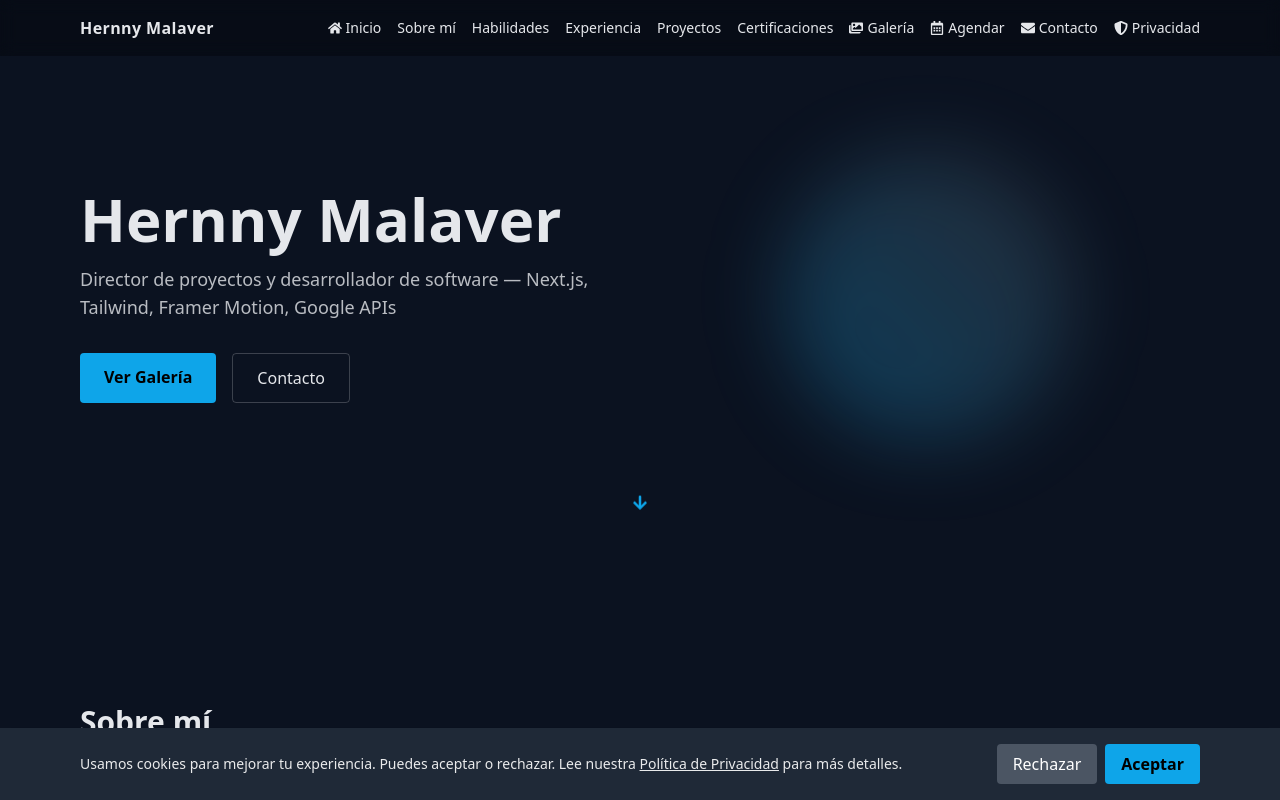
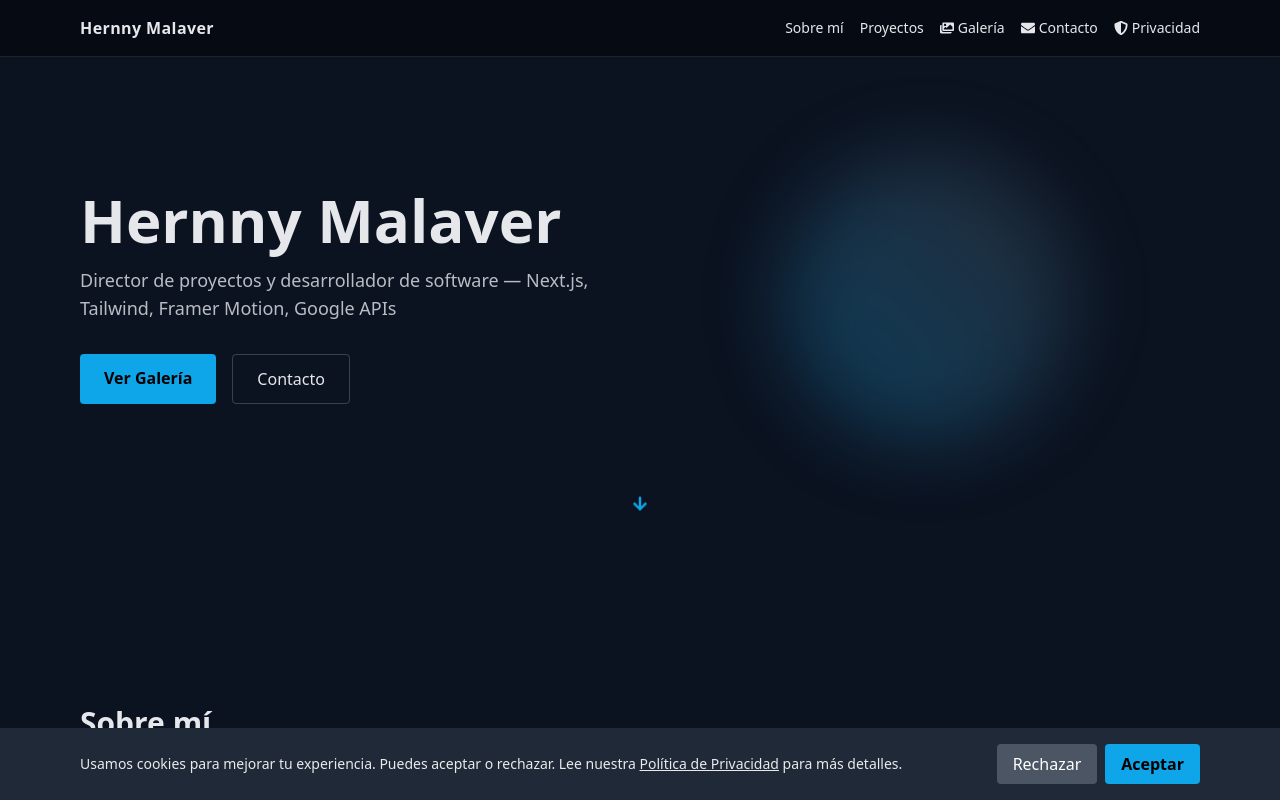
Before and after one commit to Hernny/Portfolio, a Next.js app: page / in a window 1280 px wide. Shown: the top 800 px of the page. Built offline with nearby package versions, Linux system fonts and the light colour scheme; no server answers.

Commit message:
feat(navbar): simplificar items

```diff
--- a/components/layout/Header.tsx
+++ b/components/layout/Header.tsx
@@ -1,20 +1,15 @@
 import Link from 'next/link';
-import { FaHome, FaRegCalendarAlt, FaImages, FaEnvelope, FaShieldAlt } from 'react-icons/fa';
+import { FaImages, FaEnvelope, FaShieldAlt } from 'react-icons/fa';
 
 export function Header() {
   return (
-    <header className="sticky top-0 z-40 backdrop-blur bg-black/30">
+    <header className="sticky top-0 z-50 backdrop-blur bg-black/50 border-b border-white/10 supports-[backdrop-filter]:bg-black/40">
       <div className="container flex items-center justify-between py-4">
-  <Link href="#home" className="font-bold tracking-wide">Hernny Malaver</Link>
-        <nav className="flex gap-4 text-sm">
-          <a href="#home" className="hover:text-primary flex items-center gap-1"><FaHome /> Inicio</a>
-          <a href="#about" className="hover:text-primary flex items-center gap-1">Sobre mí</a>
-          <a href="#skills" className="hover:text-primary flex items-center gap-1">Habilidades</a>
-          <a href="#experience" className="hover:text-primary flex items-center gap-1">Experiencia</a>
-          <a href="#projects" className="hover:text-primary flex items-center gap-1">Proyectos</a>
-          <a href="#certifications" className="hover:text-primary flex items-center gap-1">Certificaciones</a>
+        <Link href="#home" className="font-bold tracking-wide">Hernny Malaver</Link>
+        <nav className="flex flex-wrap gap-4 text-sm">
+          <a href="#about" className="hover:text-primary">Sobre mí</a>
+          <a href="#projects" className="hover:text-primary">Proyectos</a>
           <a href="#gallery" className="hover:text-primary flex items-center gap-1"><FaImages /> Galería</a>
-          <a href="#schedule" className="hover:text-primary flex items-center gap-1"><FaRegCalendarAlt /> Agendar</a>
           <a href="#contact" className="hover:text-primary flex items-center gap-1"><FaEnvelope /> Contacto</a>
           <Link href="/privacy" className="hover:text-primary flex items-center gap-1"><FaShieldAlt /> Privacidad</Link>
         </nav>
```
